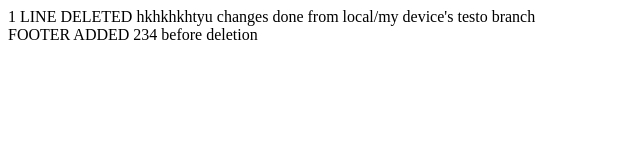
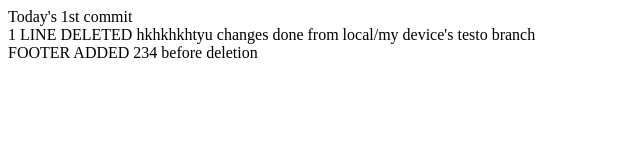
Before and after one commit to nandimrinal2006/custom_html, a plain HTML site: page index.html in a window 1280 px wide. Shown: the whole page, without its empty margins (0-640 px from the left). Drawn offline with Linux system fonts and the light colour scheme.

Commit message:
today's commit

```diff
--- a/index.html
+++ b/index.html
@@ -4,7 +4,7 @@
 </head>
 <body>
 	<header tabindex="1">
-
+		Today's 1st commit
 	</header>
 
 	<section tabindex="2">
```
